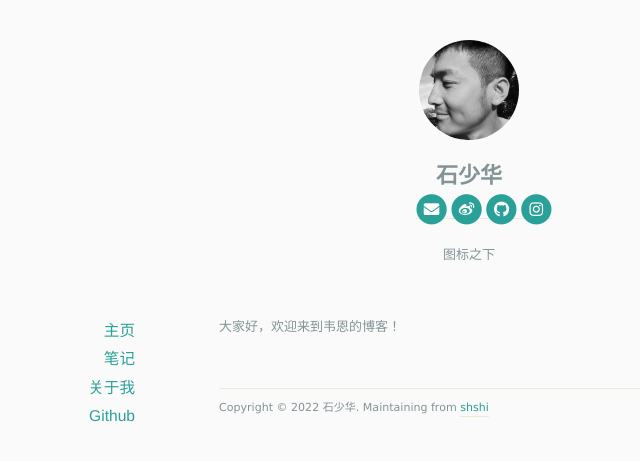
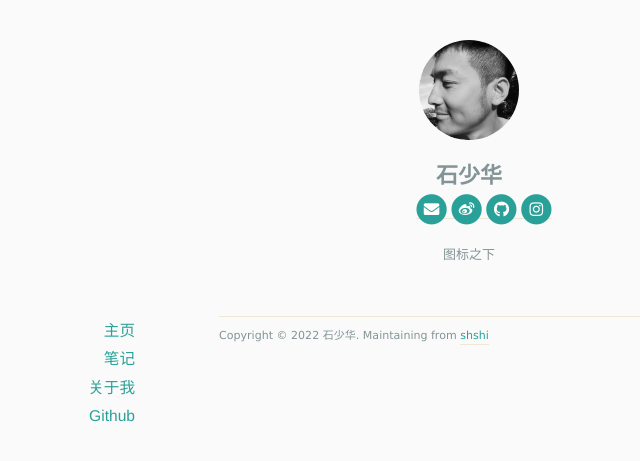
Before and after one commit to shshi/shishaohua.github.io, a Jekyll site: the page built from docs/index.html, in a window 1280 px wide. Shown: the top 461 px of the page, without its empty margins (171-811 px from the left). Built offline with Jekyll 4.4.1, drawn with Linux system fonts in a browser that asks for light colours; nearby versions of some CDN libraries; the list of posts is cut into pages by our own code.

Commit message:
Update index.html

```diff
--- a/docs/index.html
+++ b/docs/index.html
@@ -3,9 +3,11 @@
 title: 石少华
 ---
 
-<div class="post-content">
-	<p>大家好，欢迎来到韦恩的博客！</p>
-</div>
+<article class="post">
+
+	<div class="post-content">{{ post.content }}</div>
+
+</article>
 
 
 
```
